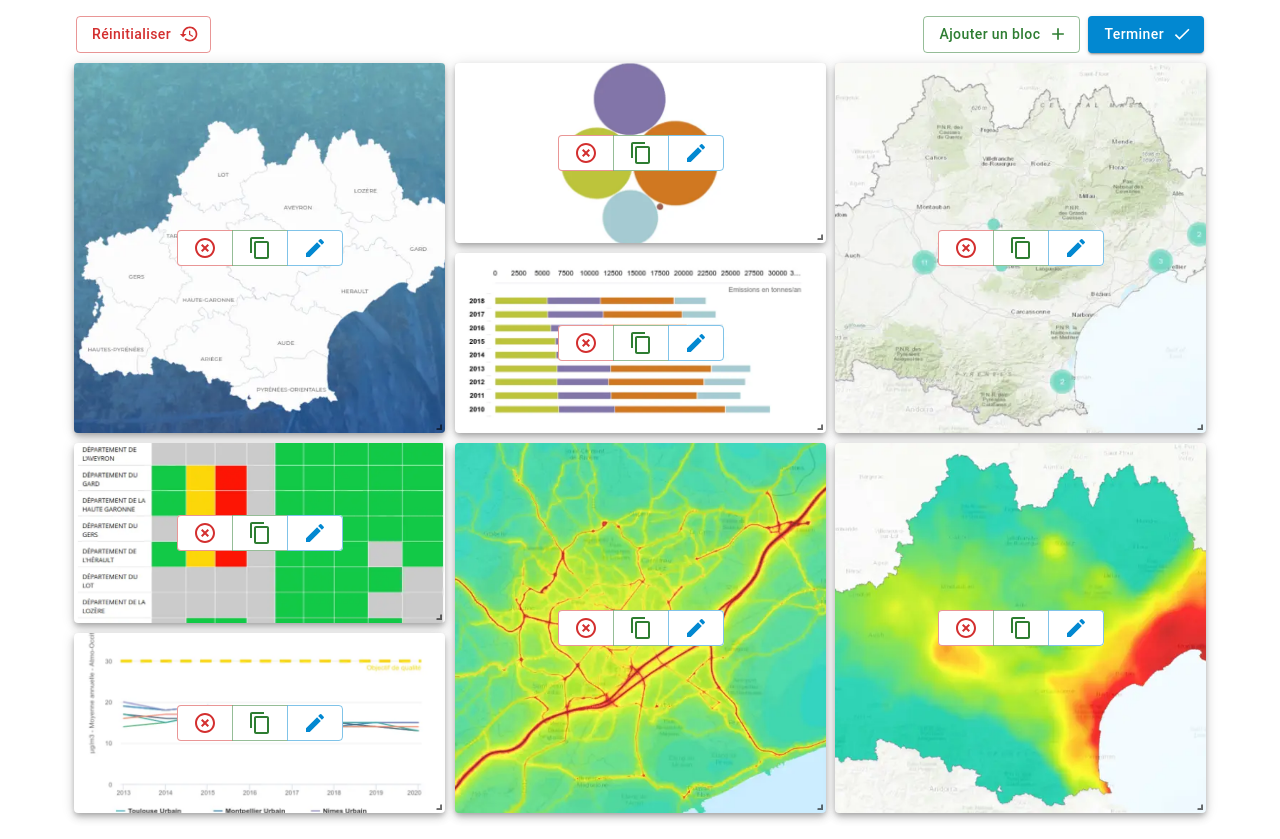
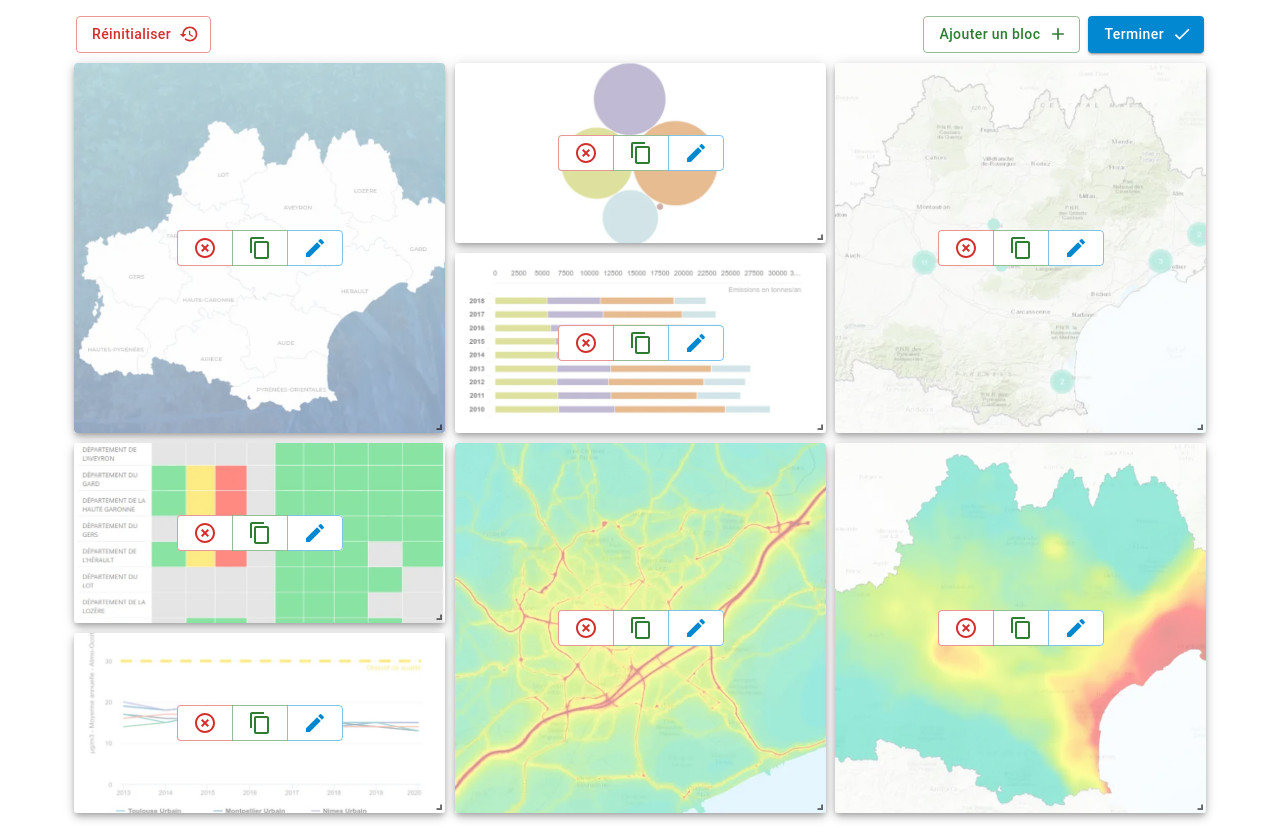
Before and after one commit to makinacorpus/demo-react-grid-layout, a React (Vite) app: page / in a window 1280 px wide. Both pictures are taken after a click on the button "Éditer". Built offline with nearby package versions, Linux system fonts and the light colour scheme.

Commit message:
Add block backdrop in edit mode

```diff
--- a/src/ConfigForm.jsx
+++ b/src/ConfigForm.jsx
@@ -101,6 +101,18 @@ const ConfigForm = ({
           )}
 
           {Boolean(edit) && (
+            <Box
+              sx={{
+                position: 'absolute',
+                inset: 0,
+                bgcolor: 'white',
+                opacity: 0.5,
+                cursor: 'move',
+              }}
+            />
+          )}
+
+          {Boolean(edit) && (
             <ButtonGroup sx={{ position: 'absolute', left: '50%', top: '50%', transform: 'translate(-50%, -50%)', bgcolor: 'white' }}>
               <Button
                 onClick={() => onDelete(key)}
```
